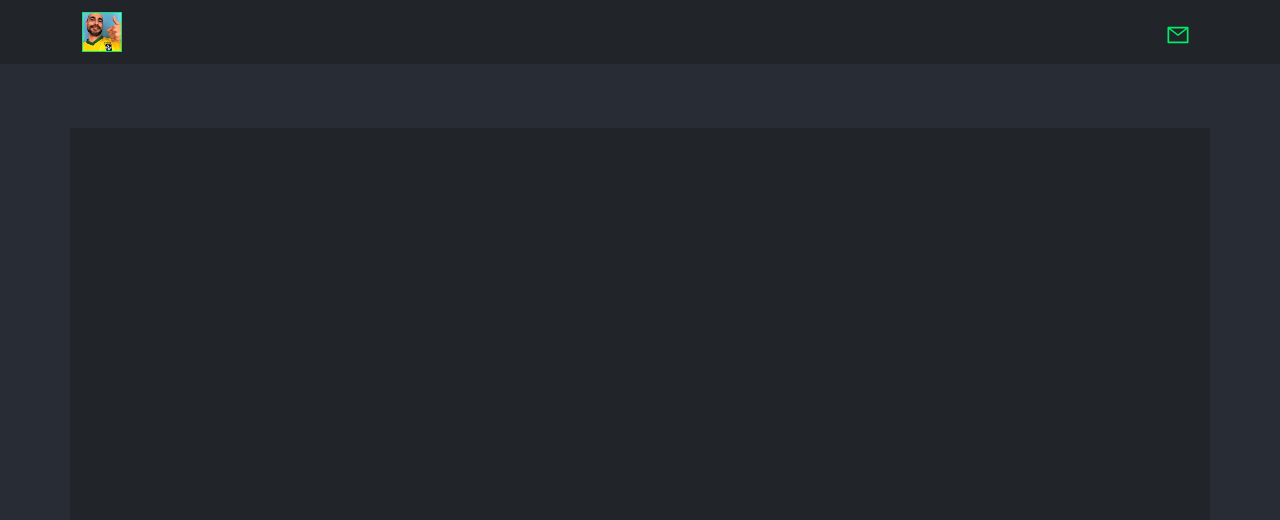
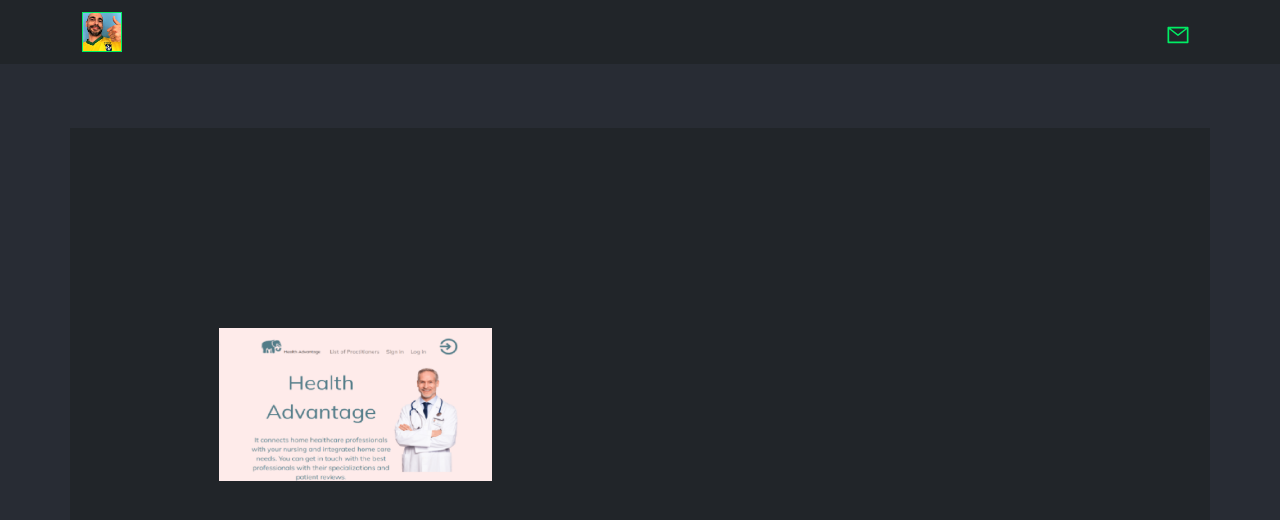
Before and after one commit to marcosaccarola/Portfolio, a React (Create React App) app: page / in a window 1280 px wide. Shown: the top 520 px of the page. Built offline with nearby package versions, Linux system fonts and the light colour scheme.

Commit message:
screenshot health-advantage

```diff
--- a/src/components/000.css
+++ b/src/components/000.css
@@ -20,6 +20,20 @@
   height: 76vh !important;
   margin-bottom: 8vh;
 }
+.box {
+  margin-top: 16vh !important;
+  height: 44vh !important;
+  margin-bottom: 16vh;
+  margin-left: 8vh;
+  background-color: #282c34 !important;
+}
+.screen {
+  margin-top: 25vh;
+  margin-bottom: 25vh;
+  /* margin-left: -25vh; */
+  width: 50%;
+  height: auto;
+}
 
 .text-flux {
   color: #00ed64 !important;
--- a/src/components/200-Central.jsx
+++ b/src/components/200-Central.jsx
@@ -1,11 +1,16 @@
-import { Container } from 'react-bootstrap'
+import { Col, Container, Image, Row } from 'react-bootstrap'
 import './000.css'
+import ha from '../assets/ha.png'
 
 const Central=()=>{
 
     return(
             <Container className='bg-dark con'>
-
+                <Row>
+                    <Col md={6} className=''>
+                        <Image src={ha} className='screen' />
+                    </Col>
+                </Row>
             </Container>
     )
 }
```
Also changed, not shown: src/assets/ha.png (added).
